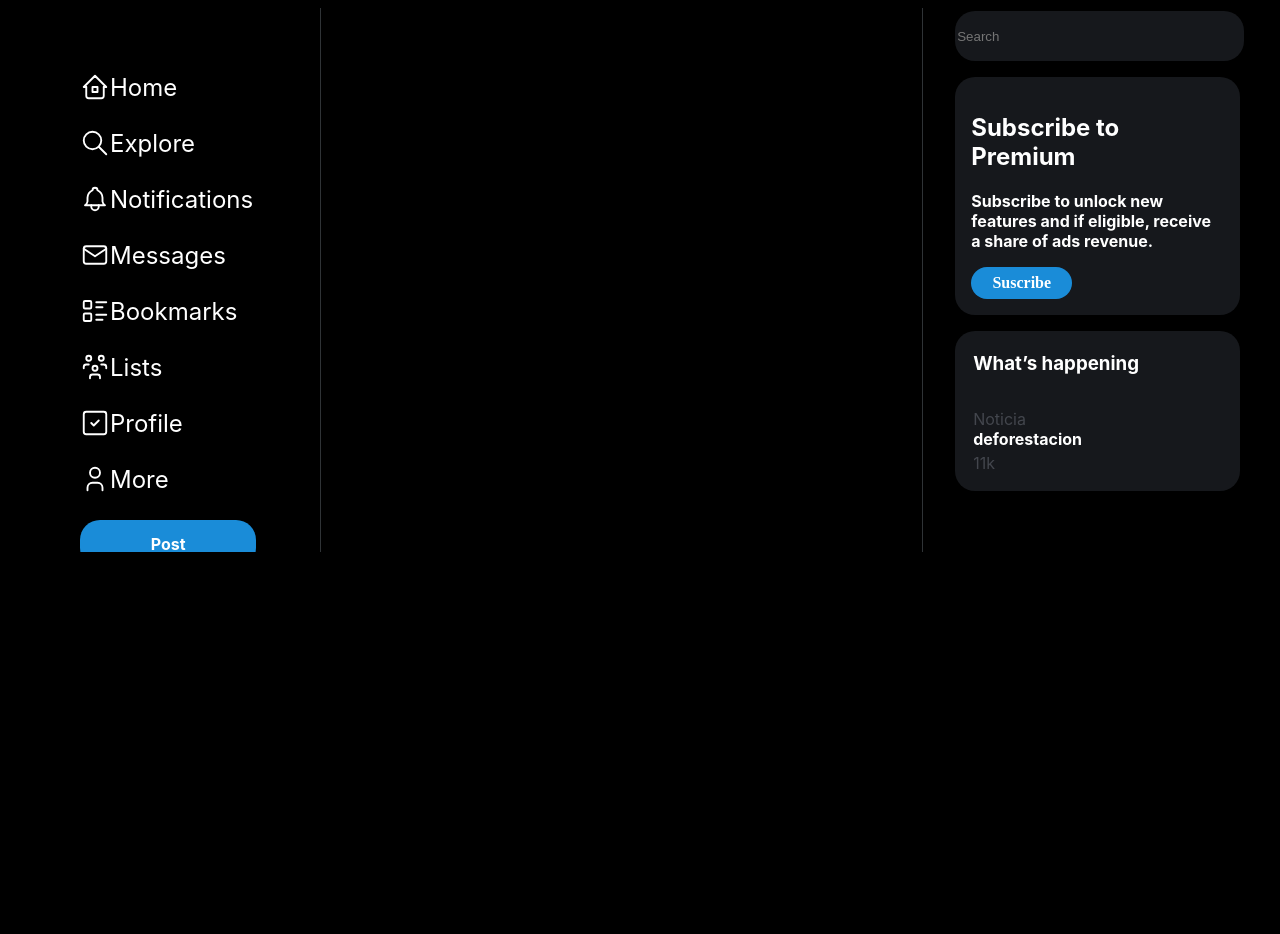
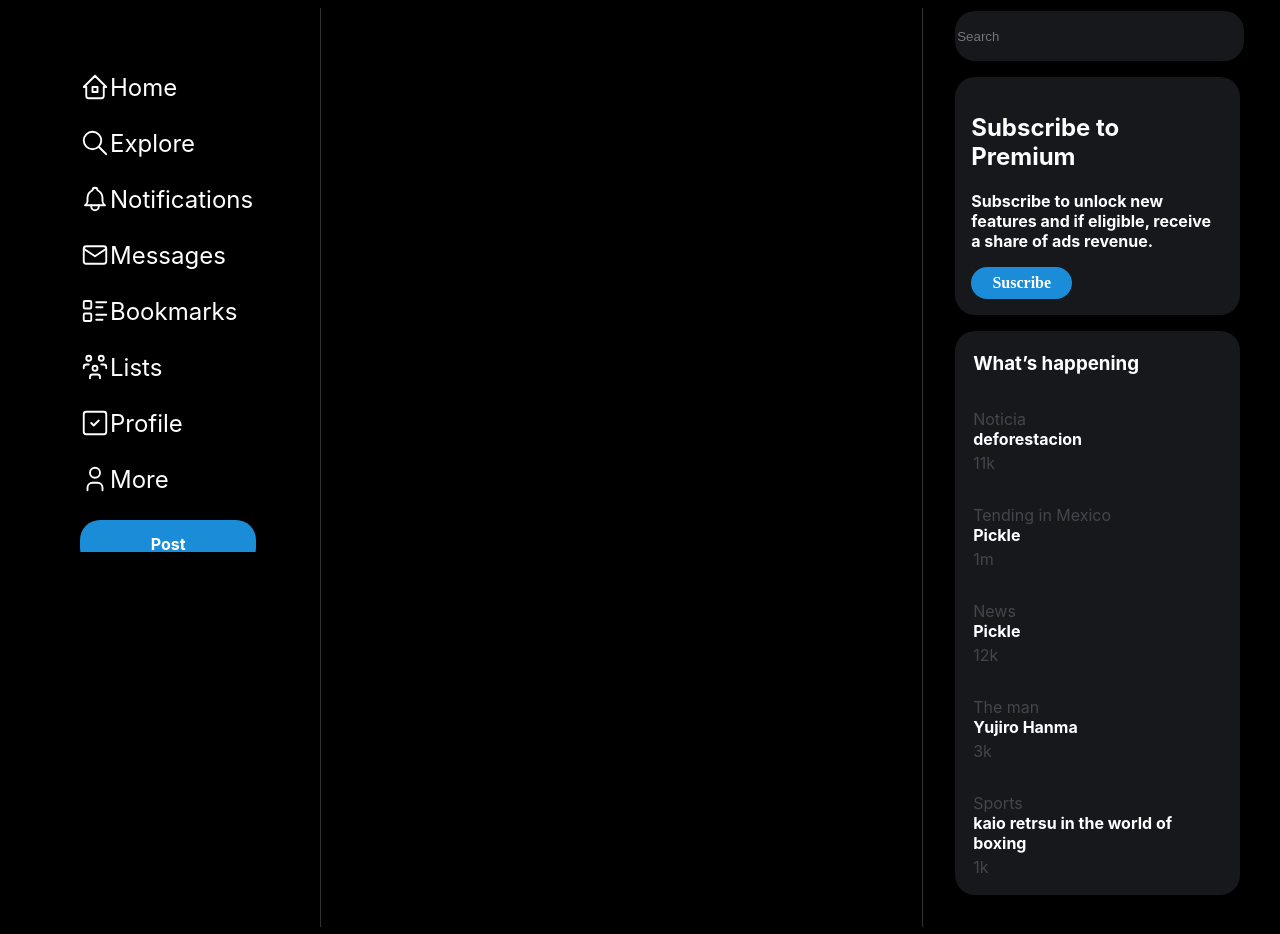
Before and after one commit to DerianMolinaLopez/bakyReact, a React (Vite) app in the folder TwiterBaki/: page / in a window 1280 px wide. Before the commit the page ends 800 px from the top, so only its background shows below. Built offline with nearby package versions, Linux system fonts and the light colour scheme.

Commit message:
Noticias generadas

```diff
--- a/TwiterBaki/src/components/styles.css
+++ b/TwiterBaki/src/components/styles.css
@@ -186,3 +186,8 @@ p,h2{
 .decolorar{
    color: #43464d;
 }
+@media (max-width: 972px) { /*elimina la barra lateral cuando el tamaño es menor a cierto tamaño*/
+    .marcoLateral {
+        display: none;
+    }
+}
--- a/TwiterBaki/src/components/tendencias.jsx
+++ b/TwiterBaki/src/components/tendencias.jsx
@@ -5,8 +5,7 @@ export function What() {
                 <h3 style={{ color: 'White', marginLeft: '1rem' }}><strong>What’s happening</strong></h3>
                 <div>
                     <Whatsub encabezado='Noticia' titulo='deforestacion' post='11k'/>
-                    <div></div>
-                    <div></div>
+                    <GeneradorNoticiasBaki/>
                 </div>
             </div>
         </section>
@@ -33,17 +32,18 @@ function Whatsub(props) {
         </article>
     );
 }
+// Generador de noticias de Baki
 function GeneradorNoticiasBaki() {
     const noticias = [
       { encabezado: 'Tending in Mexico', titulo: 'Pickle', post: '1m' },
       { encabezado: 'News', titulo: 'Pickle', post: '12k' },
       { encabezado: 'The man', titulo: 'Yujiro Hanma', post: '3k' },
-    { encabezado: 'Sports', titulo: 'Kaio Retsu in Box World', post: '1k' },
+      { encabezado: 'Sports', titulo: 'kaio retrsu in the world of boxing', post: '1k' },
     ];
 
     // Mapeamos las noticias y generamos componentes NoticiaBaki para cada una
     const componentesNoticias = noticias.map((noticia, index) => (
-    <NoticiaBaki
+      <Whatsub
         key={index}
         encabezado={noticia.encabezado}
         titulo={noticia.titulo}
```
Lines whose indentation alone changed are shown as unchanged.
